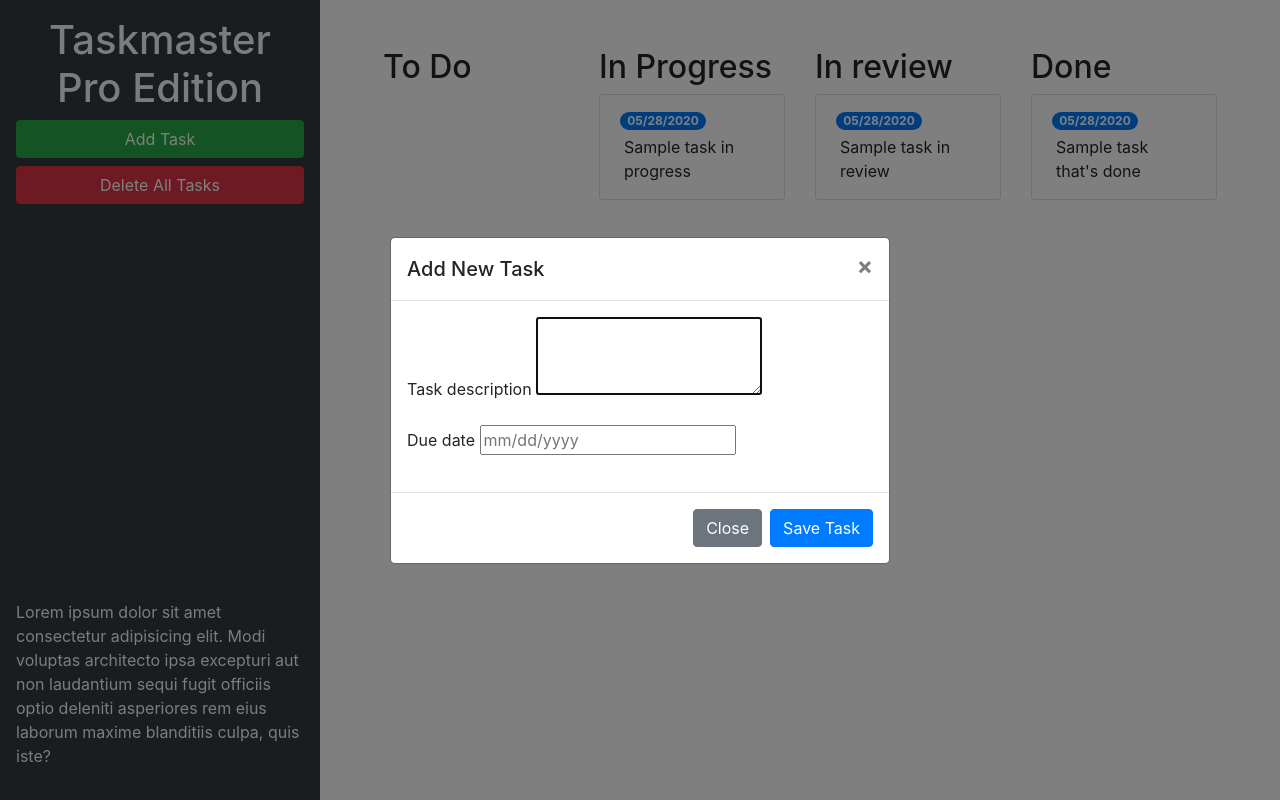
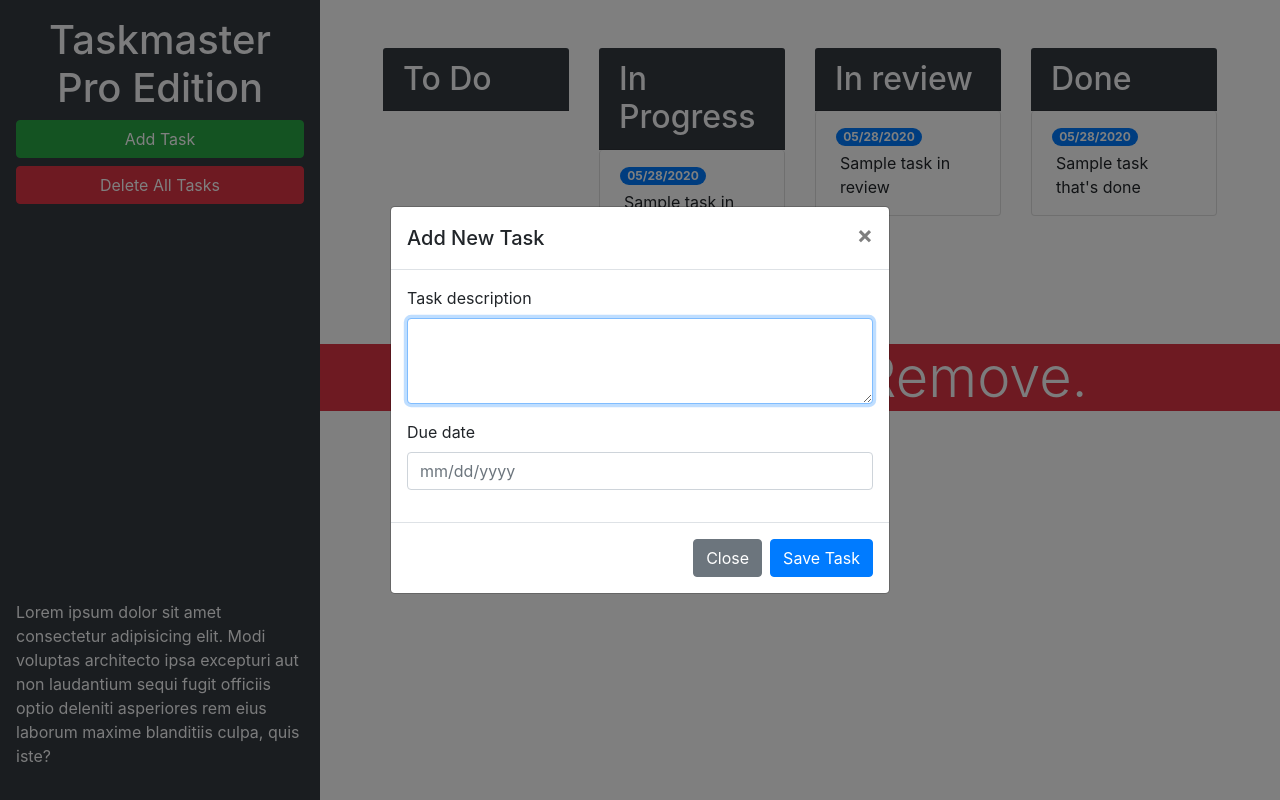
Before and after one commit to JmolinaCarr/taskmaster-pro, a plain HTML site: page index.html in a window 1280 px wide. Both pictures are taken after a click on the button "Add Task". Drawn offline with nearby package versions, Linux system fonts and the light colour scheme.

Commit message:
boostrap addition

```diff
--- a/index.html
+++ b/index.html
@@ -13,26 +13,26 @@
 <body>
 
   <div class="row min-vh-100 no-gutters">
-    <header class="col-12 col-lg-3 bg-dark text-light d-flex flex-column p-4 p-lg-3">
+    <header class="col-12 col-lg-3 bg-dark text-light sticky-top d-flex flex-column p-4 p-lg-3">
       <h1 class="text-center">Taskmaster Pro Edition</h1>
       <button id="create-task" class="btn btn-block btn-success" data-toggle="modal" data-target="#task-form-modal">Add
         Task</button>
       <button id="remove-tasks" class="btn btn-block btn-danger">Delete All Tasks</button>
-      <p class="mt-auto">Lorem ipsum dolor sit amet consectetur adipisicing elit. Modi voluptas architecto ipsa
+      <p class="mt-auto d-none d-lg-block">Lorem ipsum dolor sit amet consectetur adipisicing elit. Modi voluptas architecto ipsa
         excepturi aut non
         laudantium sequi fugit officiis optio deleniti asperiores rem eius laborum maxime blanditiis culpa, quis iste?
       </p>
     </header>
-    <main class="col-12 col-lg-9">
+    <main class="col-12 col-lg-9 d-flex flex-column">
       <div class="m-5 row justify-content-around">
         <div class="col">
-        <h2>To Do</h2>
+        <h2 class="card-header bg-dark text-light">To Do</h2>
         <ul id="list-toDo" class="list-group"> </ul>
         </div>
         <!--todo end-->
         <!--in progress start-->
         <div class="col-12 col-md6 col-xl-3 mb-3">
-          <h2>In Progress</h2>
+          <h2 class="card-header bg-dark text-light">In Progress</h2>
             <ul id="list-inProgress" class="list-group">
               <li class="list-group-item">
                 <span class="badge badge-primary badge-pill">05/28/2020</span>
@@ -43,7 +43,7 @@
         <!--in progress end-->
         <!--in review start-->
         <div class="col-12 col-md6 col-xl-3 mb-3">
-          <h2>In review</h2>
+          <h2 class="card-header bg-dark text-light">In review</h2>
           <ul id="list-inReview" class="list-group">
             <li class="list-group-item">
               <span class="badge badge-primary badge-pill">05/28/2020</span>
@@ -54,7 +54,7 @@
         <!--in review end-->
         <!--done start-->
         <div class="col-12 col-md6 col-xl-3 mb-3">
-          <h2>Done</h2>
+          <h2 class="card-header bg-dark text-light">Done</h2>
           <ul id="list-done" class="list-group">
             <li class="list-group-item">
               <span class="badge badge-primary badge-pill">05/28/2020</span>
@@ -63,6 +63,11 @@
           </ul>
         </div>
         <!--done end-->
+      </div>
+      <div id="trash">
+        <div class="w-100 bg-danger text-center text-light display-4">
+          Drop Here to Remove.
+        </div>
       </div>
     </main>
   </div>
@@ -82,11 +87,11 @@
           <form>
             <div class="form-group">
               <label for="modalTaskDescription">Task description</label>
-              <textarea id="modalTaskDescription" rows="3"></textarea>
+              <textarea id="modalTaskDescription" rows="3" class="form-control"></textarea>
             </div>
             <div class="form-group">
               <label for="modalDueDate">Due date</label>
-              <input type="text" id="modalDueDate" placeholder="mm/dd/yyyy" autocomplete="off" />
+              <input type="text" class="form-control" id="modalDueDate" placeholder="mm/dd/yyyy" autocomplete="off" />
             </div>
           </form>
         </div>
```
